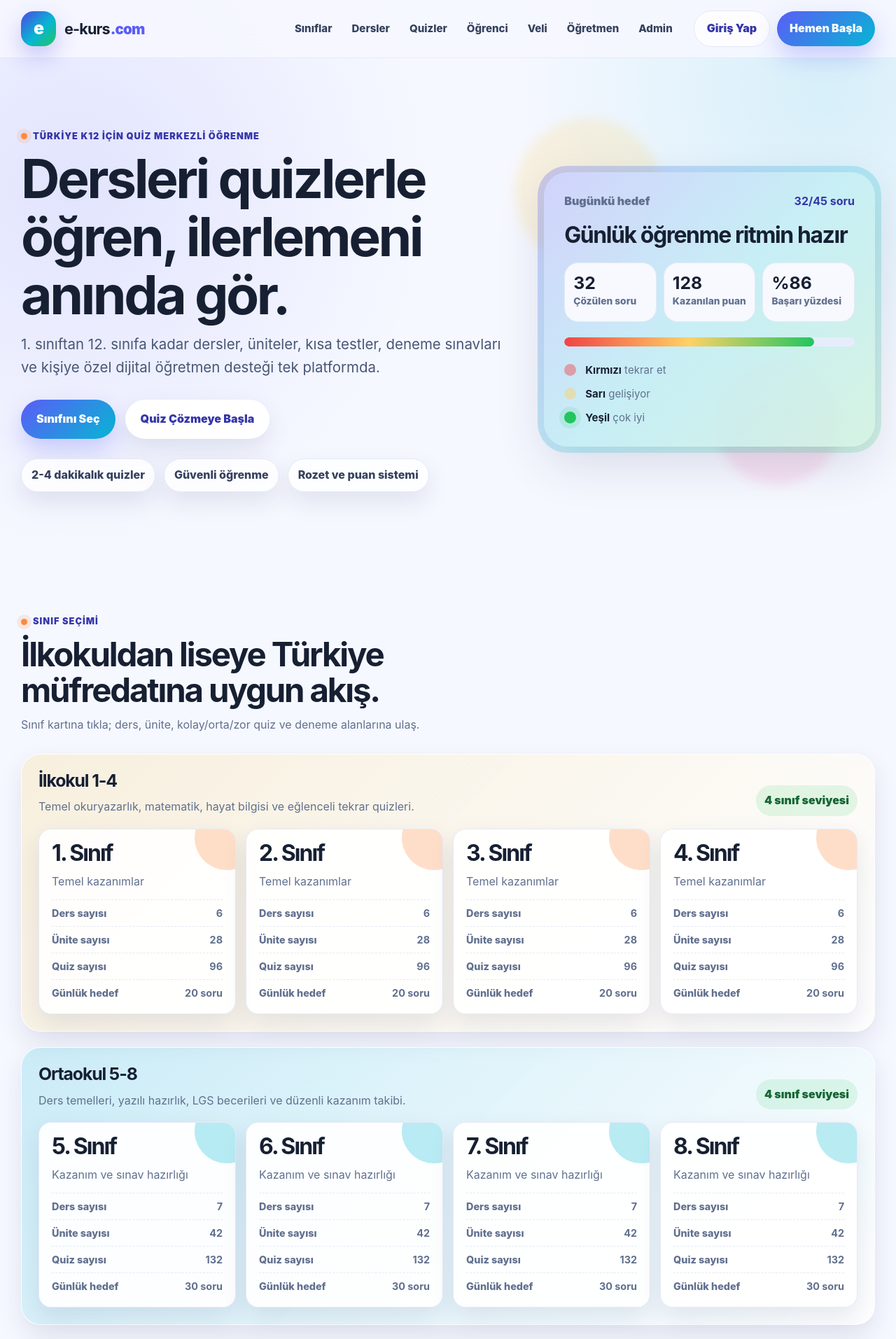
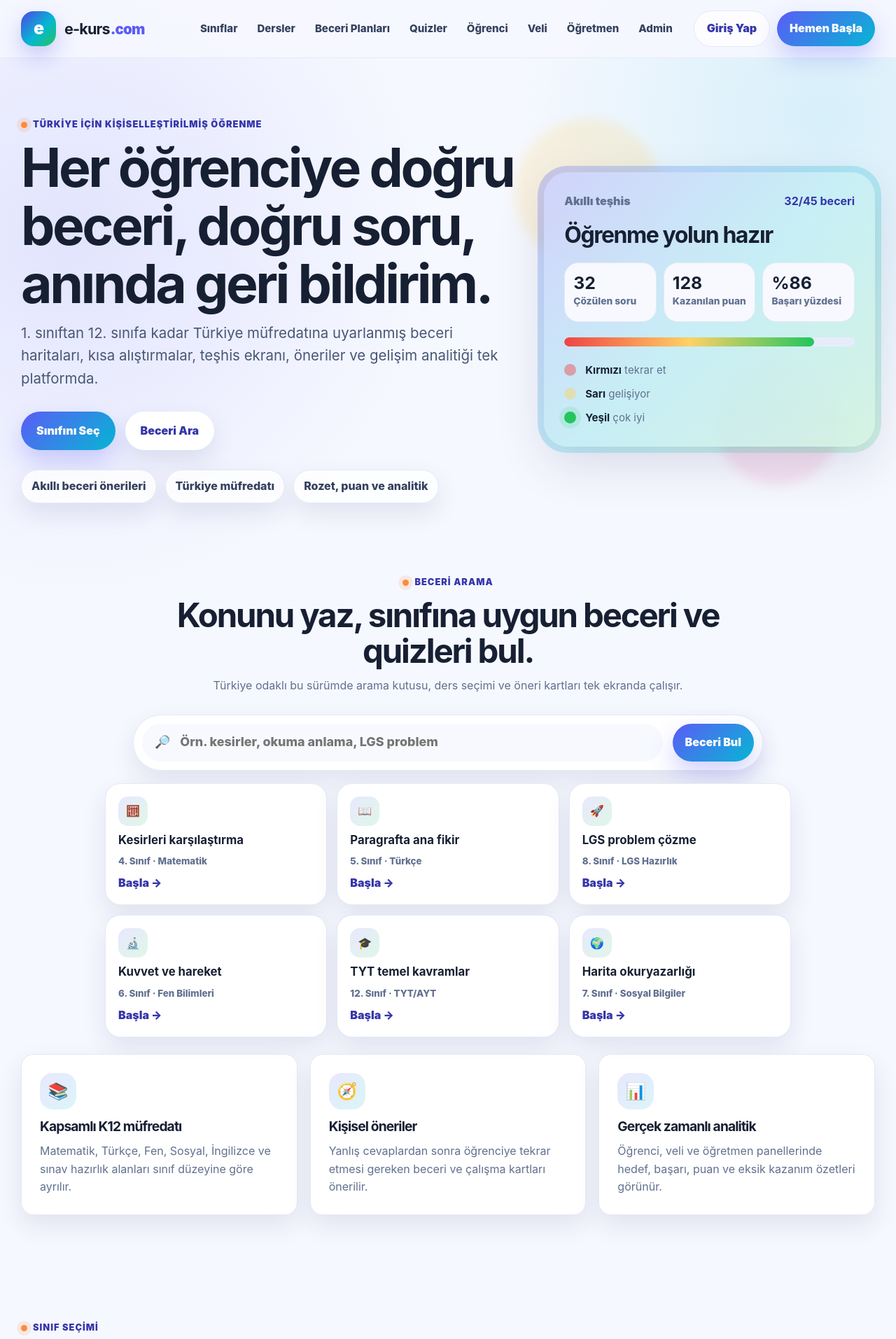
Before and after one commit to mustafahhjjj/mustafahhjjj, a PHP site: page / in a window 1280 px wide. Shown: the top 1913 px of the page at 70% size. Run offline with PHP 8.4, Linux system fonts and the light colour scheme.

Commit message:
Build Turkey-focused skill learning homepage

```diff
--- a/assets/css/style.css
+++ b/assets/css/style.css
@@ -402,3 +402,99 @@ p { color: var(--muted); margin: 12px 0 0; }
   .site-footer { grid-template-columns: 1fr; }
   .site-footer nav { justify-content: flex-start; }
 }
+
+.skill-discovery {
+  padding-top: 18px;
+}
+.skill-finder {
+  display: grid;
+  grid-template-columns: minmax(0, 1fr) auto;
+  gap: 14px;
+  max-width: 900px;
+  margin: 0 auto 18px;
+  padding: 12px;
+  border: 1px solid rgba(228,233,245,.95);
+  border-radius: 999px;
+  background: rgba(255,255,255,.92);
+  box-shadow: var(--shadow-soft);
+}
+.search-box {
+  display: flex;
+  align-items: center;
+  gap: 12px;
+  min-height: 54px;
+  padding: 0 18px;
+  border-radius: 999px;
+  background: #f7f9ff;
+  color: var(--primary-dark);
+  font-size: 1.12rem;
+}
+.search-box input {
+  width: 100%;
+  border: 0;
+  outline: 0;
+  background: transparent;
+  color: var(--ink);
+  font-weight: 850;
+}
+.skill-results {
+  display: grid;
+  grid-template-columns: repeat(3, minmax(0, 1fr));
+  gap: 14px;
+  margin: 0 auto 24px;
+  max-width: 980px;
+}
+.skill-result-card {
+  display: grid;
+  gap: 7px;
+  padding: 18px;
+  border: 1px solid rgba(228,233,245,.95);
+  border-radius: 22px;
+  background: #fff;
+  box-shadow: var(--shadow-soft);
+}
+.skill-result-card .icon {
+  width: 42px;
+  height: 42px;
+  display: grid;
+  place-items: center;
+  border-radius: 14px;
+  background: linear-gradient(135deg, rgba(91,92,246,.14), rgba(34,197,94,.14));
+}
+.skill-result-card strong { font-size: 1.05rem; }
+.skill-result-card small { color: var(--muted); font-weight: 850; }
+.skill-result-card em { color: var(--primary-dark); font-style: normal; font-weight: 950; }
+.learning-pillars, .plan-grid {
+  display: grid;
+  grid-template-columns: repeat(3, minmax(0, 1fr));
+  gap: 18px;
+}
+.learning-pillars article, .plan-grid article {
+  padding: 26px;
+  border-radius: var(--radius-sm);
+  background: rgba(255,255,255,.92);
+  border: 1px solid rgba(228,233,245,.95);
+  box-shadow: var(--shadow-soft);
+}
+.learning-pillars span, .plan-grid span {
+  display: inline-grid;
+  place-items: center;
+  width: 52px;
+  height: 52px;
+  margin-bottom: 14px;
+  border-radius: 18px;
+  background: linear-gradient(135deg, rgba(91,92,246,.14), rgba(6,182,212,.14));
+  font-size: 1.45rem;
+}
+.plan-grid .btn { margin-top: 18px; }
+.skill-plans {
+  padding-top: 48px;
+}
+
+@media (max-width: 1060px) {
+  .skill-results, .learning-pillars, .plan-grid { grid-template-columns: repeat(2, minmax(0, 1fr)); }
+}
+@media (max-width: 760px) {
+  .skill-finder { grid-template-columns: 1fr; border-radius: 24px; }
+  .skill-results, .learning-pillars, .plan-grid { grid-template-columns: 1fr; }
+}
--- a/assets/js/app.js
+++ b/assets/js/app.js
@@ -34,6 +34,16 @@ const courses = [
   ['🗺️', '4. Sınıf Sosyal Bilgiler', 'Haklar, sorumluluklar, harita ve kültür üniteleri.', 40, 'pages/sinif-4.html'],
   ['🚀', '8. Sınıf LGS Hazırlık', 'Beceri temelli sorular, deneme sınavları ve konu analizleri.', 128, 'pages/sinif-8.html'],
   ['🎓', '12. Sınıf TYT/AYT', 'Sınav stratejisi, alan testleri ve hedefe yönelik tekrar.', 156, 'pages/sinif-12.html']
+];
+
+
+const skillSuggestions = [
+  { icon: '🧮', title: 'Kesirleri karşılaştırma', grade: '4. Sınıf', lesson: 'Matematik', href: 'pages/sinif-4.html', tags: ['kesirler', 'matematik', 'payda'] },
+  { icon: '📖', title: 'Paragrafta ana fikir', grade: '5. Sınıf', lesson: 'Türkçe', href: 'pages/sinif-5.html', tags: ['okuma', 'ana fikir', 'paragraf'] },
+  { icon: '🚀', title: 'LGS problem çözme', grade: '8. Sınıf', lesson: 'LGS Hazırlık', href: 'pages/sinif-8.html', tags: ['lgs', 'problem', 'beceri'] },
+  { icon: '🔬', title: 'Kuvvet ve hareket', grade: '6. Sınıf', lesson: 'Fen Bilimleri', href: 'pages/sinif-6.html', tags: ['fen', 'kuvvet', 'hareket'] },
+  { icon: '🎓', title: 'TYT temel kavramlar', grade: '12. Sınıf', lesson: 'TYT/AYT', href: 'pages/sinif-12.html', tags: ['tyt', 'ayt', 'matematik'] },
+  { icon: '🌍', title: 'Harita okuryazarlığı', grade: '7. Sınıf', lesson: 'Sosyal Bilgiler', href: 'pages/sinif-7.html', tags: ['harita', 'sosyal', 'coğrafya'] }
 ];
 
 const panels = [
@@ -107,6 +117,7 @@ function renderHome() {
             <div class="grade-meta">
               <span>Ders sayısı <b>${getLessons(grade).length}</b></span>
               <span>Ünite sayısı <b>${grade <= 4 ? 28 : grade <= 8 ? 42 : 54}</b></span>
+              <span>Beceri sayısı <b>${grade <= 4 ? 120 : grade <= 8 ? 180 : 220}</b></span>
               <span>Quiz sayısı <b>${grade <= 4 ? 96 : grade <= 8 ? 132 : 168}</b></span>
               <span>Günlük hedef <b>${grade <= 4 ? 20 : grade <= 8 ? 30 : 45} soru</b></span>
             </div>
@@ -138,6 +149,42 @@ function renderHome() {
   faqRoot.querySelectorAll('.faq-question').forEach((button) => {
     button.addEventListener('click', () => button.closest('.faq-item').classList.toggle('open'));
   });
+}
+
+
+function renderSkillSearch() {
+  const input = document.querySelector('#skill-search');
+  const button = document.querySelector('#skill-search-button');
+  const root = document.querySelector('#skill-results');
+  if (!input || !button || !root) return;
+
+  function draw(query = '') {
+    const normalized = query.trim().toLocaleLowerCase('tr-TR');
+    const matches = skillSuggestions.filter((skill) => {
+      const haystack = [skill.title, skill.grade, skill.lesson, ...skill.tags].join(' ').toLocaleLowerCase('tr-TR');
+      return !normalized || haystack.includes(normalized);
+    });
+    const list = matches.length ? matches : skillSuggestions.slice(0, 3);
+    root.innerHTML = list.map((skill) => `
+      <a class="skill-result-card" href="${skill.href}">
+        <span class="icon">${skill.icon}</span>
+        <strong>${skill.title}</strong>
+        <small>${skill.grade} · ${skill.lesson}</small>
+        <em>Başla →</em>
+      </a>
+    `).join('');
+    if (normalized && !matches.length) showToast('Aramana yakın öneriler gösteriliyor.');
+  }
+
+  input.addEventListener('input', () => draw(input.value));
+  button.addEventListener('click', () => draw(input.value));
+  input.addEventListener('keydown', (event) => {
+    if (event.key === 'Enter') {
+      event.preventDefault();
+      draw(input.value);
+    }
+  });
+  draw();
 }
 
 function getLessons(grade) {
@@ -266,6 +313,7 @@ function init() {
   initMenu();
   initToastButtons();
   renderHome();
+  renderSkillSearch();
   renderGradePage();
   renderPanel();
 }
--- a/index.html
+++ b/index.html
@@ -3,8 +3,8 @@
 <head>
   <meta charset="utf-8">
   <meta name="viewport" content="width=device-width, initial-scale=1">
-  <meta name="description" content="e-kurs.com; Türkiye K12 için quiz odaklı dersler, sınıflar, üniteler, deneme sınavları ve güvenli öğrenme platformu.">
-  <title>e-kurs.com | Quiz Odaklı K12 Eğitim Platformu</title>
+  <meta name="description" content="e-kurs.com; Türkiye K12 için beceri haritası, sınıflar, dersler, quizler, teşhis ve gelişim analitiği sunan eğitim platformu.">
+  <title>e-kurs.com | Türkiye için Beceri Odaklı K12 Platformu</title>
   <link rel="stylesheet" href="assets/css/style.css">
 </head>
 <body data-page="home">
@@ -18,6 +18,7 @@
       <div class="nav-links" id="main-menu">
         <a href="#siniflar">Sınıflar</a>
         <a href="#dersler">Dersler</a>
+        <a href="#beceri-planlari">Beceri Planları</a>
         <a href="#quizler">Quizler</a>
         <a href="pages/ogrenci-panel.html">Öğrenci</a>
         <a href="pages/veli-panel.html">Veli</a>
@@ -36,22 +37,22 @@
       <div class="hero-glow hero-glow-one"></div>
       <div class="hero-glow hero-glow-two"></div>
       <div class="hero-content">
-        <p class="eyebrow">Türkiye K12 için quiz merkezli öğrenme</p>
-        <h1>Dersleri quizlerle öğren, ilerlemeni anında gör.</h1>
-        <p class="hero-text">1. sınıftan 12. sınıfa kadar dersler, üniteler, kısa testler, deneme sınavları ve kişiye özel dijital öğretmen desteği tek platformda.</p>
+        <p class="eyebrow">Türkiye için kişiselleştirilmiş öğrenme</p>
+        <h1>Her öğrenciye doğru beceri, doğru soru, anında geri bildirim.</h1>
+        <p class="hero-text">1. sınıftan 12. sınıfa kadar Türkiye müfredatına uyarlanmış beceri haritaları, kısa alıştırmalar, teşhis ekranı, öneriler ve gelişim analitiği tek platformda.</p>
         <div class="hero-actions">
           <a class="btn btn-primary btn-large" href="#siniflar">Sınıfını Seç</a>
-          <a class="btn btn-secondary btn-large" href="#quizler">Quiz Çözmeye Başla</a>
+          <a class="btn btn-secondary btn-large" href="#beceri-ara">Beceri Ara</a>
         </div>
         <div class="trust-row" aria-label="Platform öne çıkanları">
-          <span>2-4 dakikalık quizler</span>
-          <span>Güvenli öğrenme</span>
-          <span>Rozet ve puan sistemi</span>
+          <span>Akıllı beceri önerileri</span>
+          <span>Türkiye müfredatı</span>
+          <span>Rozet, puan ve analitik</span>
         </div>
       </div>
       <aside class="progress-card" aria-label="Örnek ilerleme kartı">
-        <div class="card-topline"><span>Bugünkü hedef</span><strong>32/45 soru</strong></div>
-        <h2>Günlük öğrenme ritmin hazır</h2>
+        <div class="card-topline"><span>Akıllı teşhis</span><strong>32/45 beceri</strong></div>
+        <h2>Öğrenme yolun hazır</h2>
         <div class="hero-stats">
           <div><strong>32</strong><span>Çözülen soru</span></div>
           <div><strong>128</strong><span>Kazanılan puan</span></div>
@@ -66,11 +67,29 @@
       </aside>
     </section>
 
+    <section class="section-pad skill-discovery" id="beceri-ara">
+      <div class="section-title center">
+        <p class="eyebrow">Beceri arama</p>
+        <h2>Konunu yaz, sınıfına uygun beceri ve quizleri bul.</h2>
+        <p>Türkiye odaklı bu sürümde arama kutusu, ders seçimi ve öneri kartları tek ekranda çalışır.</p>
+      </div>
+      <div class="skill-finder" role="search">
+        <label class="search-box" for="skill-search"><span>🔎</span><input id="skill-search" type="search" placeholder="Örn. kesirler, okuma anlama, LGS problem" autocomplete="off"></label>
+        <button class="btn btn-primary" type="button" id="skill-search-button">Beceri Bul</button>
+      </div>
+      <div class="skill-results" id="skill-results" aria-live="polite"></div>
+      <div class="learning-pillars" aria-label="Platform ana özellikleri">
+        <article><span>📚</span><h3>Kapsamlı K12 müfredatı</h3><p>Matematik, Türkçe, Fen, Sosyal, İngilizce ve sınav hazırlık alanları sınıf düzeyine göre ayrılır.</p></article>
+        <article><span>🧭</span><h3>Kişisel öneriler</h3><p>Yanlış cevaplardan sonra öğrenciye tekrar etmesi gereken beceri ve çalışma kartları önerilir.</p></article>
+        <article><span>📊</span><h3>Gerçek zamanlı analitik</h3><p>Öğrenci, veli ve öğretmen panellerinde hedef, başarı, puan ve eksik kazanım özetleri görünür.</p></article>
+      </div>
+    </section>
+
     <section class="section-pad" id="siniflar">
       <div class="section-title">
         <p class="eyebrow">Sınıf seçimi</p>
-        <h2>İlkokuldan liseye Türkiye müfredatına uygun akış.</h2>
-        <p>Sınıf kartına tıkla; ders, ünite, kolay/orta/zor quiz ve deneme alanlarına ulaş.</p>
+        <h2>İlkokuldan liseye sınıf sınıf beceri kataloğu.</h2>
+        <p>Sınıf kartına tıkla; ders, beceri, kolay/orta/zor quiz, deneme ve çalışma önerilerine ulaş.</p>
       </div>
       <div class="grade-groups" id="grade-groups"></div>
     </section>
@@ -83,10 +102,23 @@
       <div class="feature-grid" id="feature-grid"></div>
     </section>
 
+    <section class="section-pad skill-plans" id="beceri-planlari">
+      <div class="section-title">
+        <p class="eyebrow">Beceri planları</p>
+        <h2>Türkiye kazanımlarına, sınavlara ve ders kitaplarına göre akış.</h2>
+        <p>Öğretmenler plan seçebilir; öğrenciler eksik kazanımlarını plan üzerinden tamamlayabilir.</p>
+      </div>
+      <div class="plan-grid">
+        <article><span>🇹🇷</span><h3>MEB kazanımları</h3><p>Sınıf ve ders kazanımlarına göre beceri listesi, kısa test ve tekrar kartı.</p><a class="btn btn-ghost" href="#siniflar">Kazanımları Gör</a></article>
+        <article><span>📝</span><h3>LGS · TYT · AYT</h3><p>Sınav hazırlığı için konu analizi, deneme, hedef puan ve gelişim çizelgesi.</p><a class="btn btn-ghost" href="pages/sinif-8.html">Sınav Planı</a></article>
+        <article><span>📘</span><h3>Ders kitabı eşleştirme</h3><p>Ünite başlıkları ders kartlarıyla eşleşir; öğretmen ödevi kolayca planlar.</p><a class="btn btn-ghost" href="pages/ogretmen-panel.html">Öğretmen Paneli</a></article>
+      </div>
+    </section>
+
     <section class="section-pad" id="dersler">
       <div class="section-title">
         <p class="eyebrow">Ders keşfet</p>
-        <h2>Popüler ders ve hazırlık kartları.</h2>
+        <h2>Popüler ders, beceri ve hazırlık kartları.</h2>
       </div>
       <div class="course-grid" id="course-grid"></div>
     </section>
```
